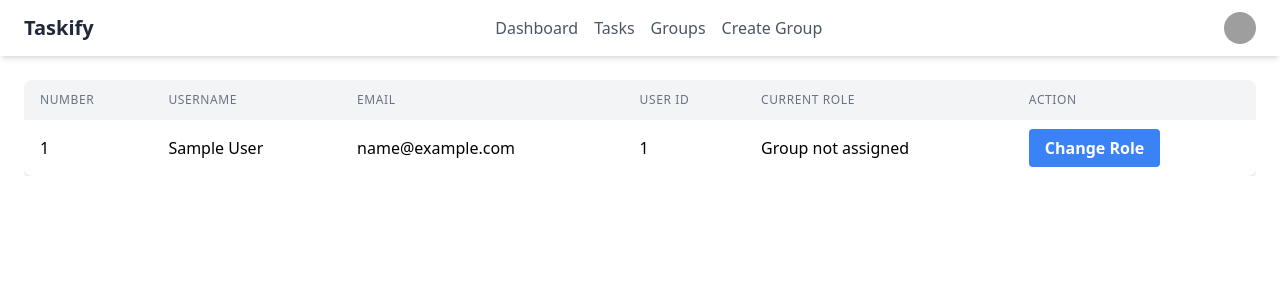
After one commit to Farhan0140/Task_Management, a Django app: page /user/admin/dashboard/ in a window 1280 px wide. The commit adds this page. Shown: the top 300 px of the page. Run offline with Django 5.2, Linux system fonts and the light colour scheme; tables that the repository leaves empty hold one stand-in row (values such as "Sample post"); grey boxes are pictures that could not be loaded.

Commit message:
Assign Default Role and Create Admin View

```diff
--- a/static/css/output.css
+++ b/static/css/output.css
@@ -628,6 +628,10 @@ video {
   position: sticky;
 }
 
+.right-0 {
+  right: 0px;
+}
+
 .m-auto {
   margin: auto;
 }
@@ -635,6 +639,10 @@ video {
 .mx-auto {
   margin-left: auto;
   margin-right: auto;
+}
+
+.ml-4 {
+  margin-left: 1rem;
 }
 
 .mr-3 {
@@ -647,6 +655,10 @@ video {
 
 .mt-2 {
   margin-top: 0.5rem;
+}
+
+.mt-4 {
+  margin-top: 1rem;
 }
 
 .mt-5 {
@@ -708,6 +720,10 @@ video {
   height: 0.75rem;
 }
 
+.h-6 {
+  height: 1.5rem;
+}
+
 .h-8 {
   height: 2rem;
 }
@@ -736,12 +752,24 @@ video {
   width: 80%;
 }
 
+.w-48 {
+  width: 12rem;
+}
+
+.w-6 {
+  width: 1.5rem;
+}
+
 .w-8 {
   width: 2rem;
 }
 
 .w-full {
   width: 100%;
+}
+
+.min-w-full {
+  min-width: 100%;
 }
 
 .max-w-\[1400px\] {
@@ -798,8 +826,33 @@ video {
   margin-left: calc(-0.75rem * calc(1 - var(--tw-space-x-reverse)));
 }
 
+.space-x-4 > :not([hidden]) ~ :not([hidden]) {
+  --tw-space-x-reverse: 0;
+  margin-right: calc(1rem * var(--tw-space-x-reverse));
+  margin-left: calc(1rem * calc(1 - var(--tw-space-x-reverse)));
+}
+
+.divide-y > :not([hidden]) ~ :not([hidden]) {
+  --tw-divide-y-reverse: 0;
+  border-top-width: calc(1px * calc(1 - var(--tw-divide-y-reverse)));
+  border-bottom-width: calc(1px * var(--tw-divide-y-reverse));
+}
+
+.divide-gray-200 > :not([hidden]) ~ :not([hidden]) {
+  --tw-divide-opacity: 1;
+  border-color: rgb(229 231 235 / var(--tw-divide-opacity, 1));
+}
+
+.overflow-hidden {
+  overflow: hidden;
+}
+
 .overflow-x-auto {
   overflow-x: auto;
+}
+
+.whitespace-nowrap {
+  white-space: nowrap;
 }
 
 .rounded-full {
@@ -812,6 +865,10 @@ video {
 
 .rounded-md {
   border-radius: 0.375rem;
+}
+
+.rounded {
+  border-radius: 0.25rem;
 }
 
 .border {
@@ -874,6 +931,11 @@ video {
 .bg-gray-300 {
   --tw-bg-opacity: 1;
   background-color: rgb(209 213 219 / var(--tw-bg-opacity, 1));
+}
+
+.bg-gray-400 {
+  --tw-bg-opacity: 1;
+  background-color: rgb(156 163 175 / var(--tw-bg-opacity, 1));
 }
 
 .bg-gray-500 {
@@ -951,14 +1013,9 @@ video {
   background-color: rgb(202 138 4 / var(--tw-bg-opacity, 1));
 }
 
-.bg-red-400 {
-  --tw-bg-opacity: 1;
-  background-color: rgb(248 113 113 / var(--tw-bg-opacity, 1));
-}
-
-.bg-gray-400 {
-  --tw-bg-opacity: 1;
-  background-color: rgb(156 163 175 / var(--tw-bg-opacity, 1));
+.object-cover {
+  -o-object-fit: cover;
+     object-fit: cover;
 }
 
 .p-2 {
@@ -986,14 +1043,43 @@ video {
   padding-right: 0.75rem;
 }
 
+.px-4 {
+  padding-left: 1rem;
+  padding-right: 1rem;
+}
+
 .px-5 {
   padding-left: 1.25rem;
   padding-right: 1.25rem;
 }
 
+.px-6 {
+  padding-left: 1.5rem;
+  padding-right: 1.5rem;
+}
+
+.py-1 {
+  padding-top: 0.25rem;
+  padding-bottom: 0.25rem;
+}
+
 .py-2 {
   padding-top: 0.5rem;
   padding-bottom: 0.5rem;
+}
+
+.py-3 {
+  padding-top: 0.75rem;
+  padding-bottom: 0.75rem;
+}
+
+.py-4 {
+  padding-top: 1rem;
+  padding-bottom: 1rem;
+}
+
+.text-left {
+  text-align: left;
 }
 
 .text-center {
@@ -1025,6 +1111,16 @@ video {
   line-height: 1.25rem;
 }
 
+.text-xl {
+  font-size: 1.25rem;
+  line-height: 1.75rem;
+}
+
+.text-xs {
+  font-size: 0.75rem;
+  line-height: 1rem;
+}
+
 .font-bold {
   font-weight: 700;
 }
@@ -1039,6 +1135,14 @@ video {
 
 .font-semibold {
   font-weight: 600;
+}
+
+.uppercase {
+  text-transform: uppercase;
+}
+
+.tracking-wider {
+  letter-spacing: 0.05em;
 }
 
 .text-blue-600 {
@@ -1059,6 +1163,16 @@ video {
 .text-gray-600 {
   --tw-text-opacity: 1;
   color: rgb(75 85 99 / var(--tw-text-opacity, 1));
+}
+
+.text-gray-700 {
+  --tw-text-opacity: 1;
+  color: rgb(55 65 81 / var(--tw-text-opacity, 1));
+}
+
+.text-gray-800 {
+  --tw-text-opacity: 1;
+  color: rgb(31 41 55 / var(--tw-text-opacity, 1));
 }
 
 .text-green-600 {
@@ -1084,6 +1198,18 @@ video {
 .text-yellow-600 {
   --tw-text-opacity: 1;
   color: rgb(202 138 4 / var(--tw-text-opacity, 1));
+}
+
+.shadow-lg {
+  --tw-shadow: 0 10px 15px -3px rgb(0 0 0 / 0.1), 0 4px 6px -4px rgb(0 0 0 / 0.1);
+  --tw-shadow-colored: 0 10px 15px -3px var(--tw-shadow-color), 0 4px 6px -4px var(--tw-shadow-color);
+  box-shadow: var(--tw-ring-offset-shadow, 0 0 #0000), var(--tw-ring-shadow, 0 0 #0000), var(--tw-shadow);
+}
+
+.shadow-md {
+  --tw-shadow: 0 4px 6px -1px rgb(0 0 0 / 0.1), 0 2px 4px -2px rgb(0 0 0 / 0.1);
+  --tw-shadow-colored: 0 4px 6px -1px var(--tw-shadow-color), 0 2px 4px -2px var(--tw-shadow-color);
+  box-shadow: var(--tw-ring-offset-shadow, 0 0 #0000), var(--tw-ring-shadow, 0 0 #0000), var(--tw-shadow);
 }
 
 .shadow-xl {
@@ -1135,6 +1261,11 @@ video {
   background-color: rgb(214 211 209 / var(--tw-bg-opacity, 1));
 }
 
+.hover\:bg-gray-50:hover {
+  --tw-bg-opacity: 1;
+  background-color: rgb(249 250 251 / var(--tw-bg-opacity, 1));
+}
+
 .hover\:text-blue-100:hover {
   --tw-text-opacity: 1;
   color: rgb(219 234 254 / var(--tw-text-opacity, 1));
@@ -1143,6 +1274,11 @@ video {
 .hover\:text-fuchsia-100:hover {
   --tw-text-opacity: 1;
   color: rgb(250 232 255 / var(--tw-text-opacity, 1));
+}
+
+.hover\:text-gray-800:hover {
+  --tw-text-opacity: 1;
+  color: rgb(31 41 55 / var(--tw-text-opacity, 1));
 }
 
 .hover\:text-green-100:hover {
@@ -1160,9 +1296,22 @@ video {
   color: rgb(255 255 255 / var(--tw-text-opacity, 1));
 }
 
+.focus\:outline-none:focus {
+  outline: 2px solid transparent;
+  outline-offset: 2px;
+}
+
 @media (min-width: 768px) {
   .md\:col-start-2 {
     grid-column-start: 2;
+  }
+
+  .md\:flex {
+    display: flex;
+  }
+
+  .md\:hidden {
+    display: none;
   }
 
   .md\:grid-cols-1 {
--- /dev/null
+++ b/users/templates/admin/dashboard.html
@@ -0,0 +1,132 @@
+{% load static %}
+
+<!DOCTYPE html>
+<html lang="en">
+  <head>
+    <meta charset="UTF-8" />
+    <meta name="viewport" content="width=device-width, initial-scale=1.0" />
+    <title>Document</title>
+    <link rel="stylesheet" href="{% static 'css/output.css' %}" />
+  </head>
+  <body>
+    <header class="bg-white shadow-md">
+      <nav class="container mx-auto px-6 py-3">
+        <div class="flex justify-between items-center">
+          <a href="index.html" class="text-xl font-bold text-gray-800">
+            Taskify
+          </a>
+          <div class="hidden md:flex space-x-4">
+            <a href="" class="text-gray-600 hover:text-gray-800">
+              Dashboard
+            </a>
+            <a href="" class="text-gray-600 hover:text-gray-800">
+                Tasks
+            </a>
+            <a href="" class="text-gray-600 hover:text-gray-800">
+                Groups
+            </a>
+            <a href="" class="text-gray-600 hover:text-gray-800">
+                Create Group
+            </a>
+          </div>
+          <div class="flex items-center">
+            <div class="relative">
+              <button
+                id="user-menu-button"
+                class="flex items-center focus:outline-none"
+              >
+                <img
+                  class="h-8 w-8 rounded-full object-cover"
+                  src="https://placekitten.com/100/100"
+                  alt="User avatar"
+                />
+              </button>
+              <div
+                id="user-menu"
+                class="absolute right-0 mt-2 w-48 bg-white rounded-md shadow-lg py-1 hidden"
+              >
+                <a
+                  href="{% url 'admin_dashboard' %}"
+                  class="block px-4 py-2 text-sm text-gray-700 hover:bg-gray-100"
+                  >Dashboard</a
+                >
+                <form method="post" action="{% url 'sign_out' %}">
+                    {% csrf_token %}
+                  <button
+                    class="block px-4 py-2 text-sm text-gray-700 hover:bg-gray-100"
+                  >
+                    Logout
+                  </button>
+                </form>
+              </div>
+            </div>
+            <div class="md:hidden ml-4">
+              <button
+                id="menu-toggle"
+                class="text-gray-600 hover:text-gray-800 focus:outline-none"
+              >
+                <svg
+                  class="h-6 w-6"
+                  fill="none"
+                  stroke="currentColor"
+                  viewBox="0 0 24 24"
+                  xmlns="http://www.w3.org/2000/svg"
+                >
+                  <path
+                    stroke-linecap="round"
+                    stroke-linejoin="round"
+                    stroke-width="2"
+                    d="M4 6h16M4 12h16m-7 6h7"
+                  ></path>
+                </svg>
+              </button>
+            </div>
+          </div>
+        </div>
+        <div id="mobile-menu" class="md:hidden hidden mt-4">
+          <a href="#" class="block py-2 text-gray-600 hover:text-gray-800"
+            >Dashboard</a
+          >
+          <a href="#" class="block py-2 text-gray-600 hover:text-gray-800"
+            >Tasks</a
+          >
+          <a href="#" class="block py-2 text-gray-600 hover:text-gray-800"
+            >Groups</a
+          >
+          <a href="#" class="block py-2 text-gray-600 hover:text-gray-800"
+            >Create Group</a
+          >
+        </div>
+      </nav>
+    </header>
+
+    <main>
+     {% block content %}
+
+        {% include "admin/user_list.html" %}
+
+     {% endblock content %}
+    </main>
+
+    <script>
+      document
+        .getElementById("menu-toggle")
+        .addEventListener("click", function () {
+          document.getElementById("mobile-menu").classList.toggle("hidden");
+        });
+
+      document
+        .getElementById("user-menu-button")
+        .addEventListener("click", function () {
+          document.getElementById("user-menu").classList.toggle("hidden");
+        });
+
+      // Close the dropdown when clicking outside
+      window.addEventListener("click", function (e) {
+        if (!document.getElementById("user-menu-button").contains(e.target)) {
+          document.getElementById("user-menu").classList.add("hidden");
+        }
+      });
+    </script>
+  </body>
+</html>
--- /dev/null
+++ b/users/templates/admin/user_list.html
@@ -0,0 +1,60 @@
+<div class="container mx-auto p-6">
+    <div class="overflow-x-auto">
+      <table class="min-w-full bg-white shadow-md rounded-lg overflow-hidden">
+        <thead class="bg-gray-100">
+          <tr>
+            <th
+              class="px-4 py-3 text-left text-xs font-medium text-gray-500 uppercase tracking-wider"
+            >
+              Number
+            </th>
+            <th
+              class="px-4 py-3 text-left text-xs font-medium text-gray-500 uppercase tracking-wider"
+            >
+              Username
+            </th>
+            <th
+              class="px-4 py-3 text-left text-xs font-medium text-gray-500 uppercase tracking-wider"
+            >
+              Email
+            </th>
+            <th
+              class="px-4 py-3 text-left text-xs font-medium text-gray-500 uppercase tracking-wider"
+            >
+              User ID
+            </th>
+            <th
+              class="px-4 py-3 text-left text-xs font-medium text-gray-500 uppercase tracking-wider"
+            >
+              Current Role
+            </th>
+            <th
+              class="px-4 py-3 text-left text-xs font-medium text-gray-500 uppercase tracking-wider"
+            >
+              Action
+            </th>
+          </tr>
+        </thead>
+        <tbody class="divide-y divide-gray-200">
+            {% for user in users %}
+                <tr class="hover:bg-gray-50">
+                    <td class="px-4 py-4 whitespace-nowrap"> {{ forloop.counter }} </td>
+                    <td class="px-4 py-4 whitespace-nowrap"> {{ user.first_name }} {{ user.last_name }} </td>
+                    <td class="px-4 py-4 whitespace-nowrap"> {{ user.email }} </td>
+                    <td class="px-4 py-4 whitespace-nowrap"> {{ user.id }} </td>
+                    <td class="px-4 py-4 whitespace-nowrap"> {{ user.groups.first.name|default:"Group not assigned" }} </td>     {% comment %} <QuerySet ['Admin', 'Manager']> {% endcomment %}
+                    <td class="px-4 py-4 whitespace-nowrap">
+                    <a
+                        href=""
+                        class="bg-blue-500 hover:bg-blue-600 text-white font-bold py-2 px-4 rounded"
+                    >
+                        Change Role
+                    </a>
+                    </td>
+                </tr>
+            {% endfor %}
+
+        </tbody>
+      </table>
+    </div>
+  </div>
--- a/users/urls.py
+++ b/users/urls.py
@@ -1,11 +1,12 @@
 from django.urls import path
-from users.views import sign_up, sign_in, sign_out, activate_user
+from users.views import sign_up, sign_in, sign_out, activate_user, admin_dashboard
 
 urlpatterns = [
 
     path("sign_up/", sign_up, name="sign_up"),
     path("sign_in/", sign_in, name="sign_in"),
     path("sign_out/", sign_out, name="sign_out"),
-    path("activate/<int:user_id>/<str:token>/", activate_user)
+    path("activate/<int:user_id>/<str:token>/", activate_user),
+    path("admin/dashboard/", admin_dashboard, name="admin_dashboard"),
 
 ]
--- a/users/views.py
+++ b/users/views.py
@@ -68,3 +68,12 @@ def sign_out(request):
         return redirect("sign_in")
 
     return redirect("sign_in")
+
+
+def admin_dashboard(request):
+    users = User.objects.all()
+
+    context = {
+        "users" : users,
+    }
+    return render(request, "admin/dashboard.html", context)
```
Also changed, not shown: users/signals.py (+11 -2 lines).
